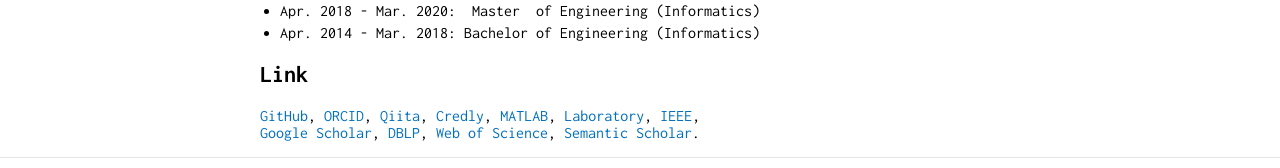
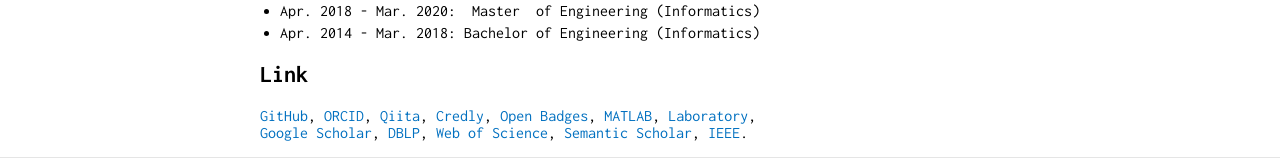
Before and after one commit to tomtkg/tomtkg.github.io, a Jekyll site: the page built from index.md, in a window 1280 px wide. Shown: the part 728-896 px from the top of the page. Built offline with Jekyll 4.4.1, drawn with Linux system fonts in a browser that asks for light colours.

Commit message:
Update index.md

```diff
--- a/index.md
+++ b/index.md
@@ -34,5 +34,5 @@ Computational Intelligence, Evolutionary Computation, and Optimization.
 * Apr. 2014 - Mar. 2018: Bachelor of Engineering (Informatics)
 
 ## Link
-[GitHub](https://github.com/tomtkg), [ORCID](https://orcid.org/0000-0003-3748-9797), [Qiita](https://qiita.com/tomtkg), [Credly](https://www.credly.com/users/tomtkg), [MATLAB](https://jp.mathworks.com/matlabcentral/cody/players/14679670), [Laboratory](https://nic.lab.uec.ac.jp/index.php/tomoakitakagi), [IEEE](https://ieee-collabratec.ieee.org/app/p/tomtkg),
-[Google Scholar](https://scholar.google.co.jp/citations?user=jsYC8NMAAAAJ), [DBLP](https://dblp.uni-trier.de/pers/hd/t/Takagi:Tomoaki), [Web of Science](https://www.webofscience.com/wos/author/record/AAF-1794-2021), [Semantic Scholar](https://www.semanticscholar.org/author/94460343).
+[GitHub](https://github.com/tomtkg), [ORCID](https://orcid.org/0000-0003-3748-9797), [Qiita](https://qiita.com/tomtkg), [Credly](https://www.credly.com/users/tomtkg), [Open Badges](https://www.openbadge-global.com/ns/portal/openbadge/public/assertions/user/cjNlWEJsUXlhY1laanlhWUgzclhGQT09), [MATLAB](https://jp.mathworks.com/matlabcentral/cody/players/14679670), [Laboratory](https://nic.lab.uec.ac.jp/index.php/tomoakitakagi),
+[Google Scholar](https://scholar.google.co.jp/citations?user=jsYC8NMAAAAJ), [DBLP](https://dblp.uni-trier.de/pers/hd/t/Takagi:Tomoaki), [Web of Science](https://www.webofscience.com/wos/author/record/AAF-1794-2021), [Semantic Scholar](https://www.semanticscholar.org/author/94460343), [IEEE](https://ieee-collabratec.ieee.org/app/p/tomtkg).
```
